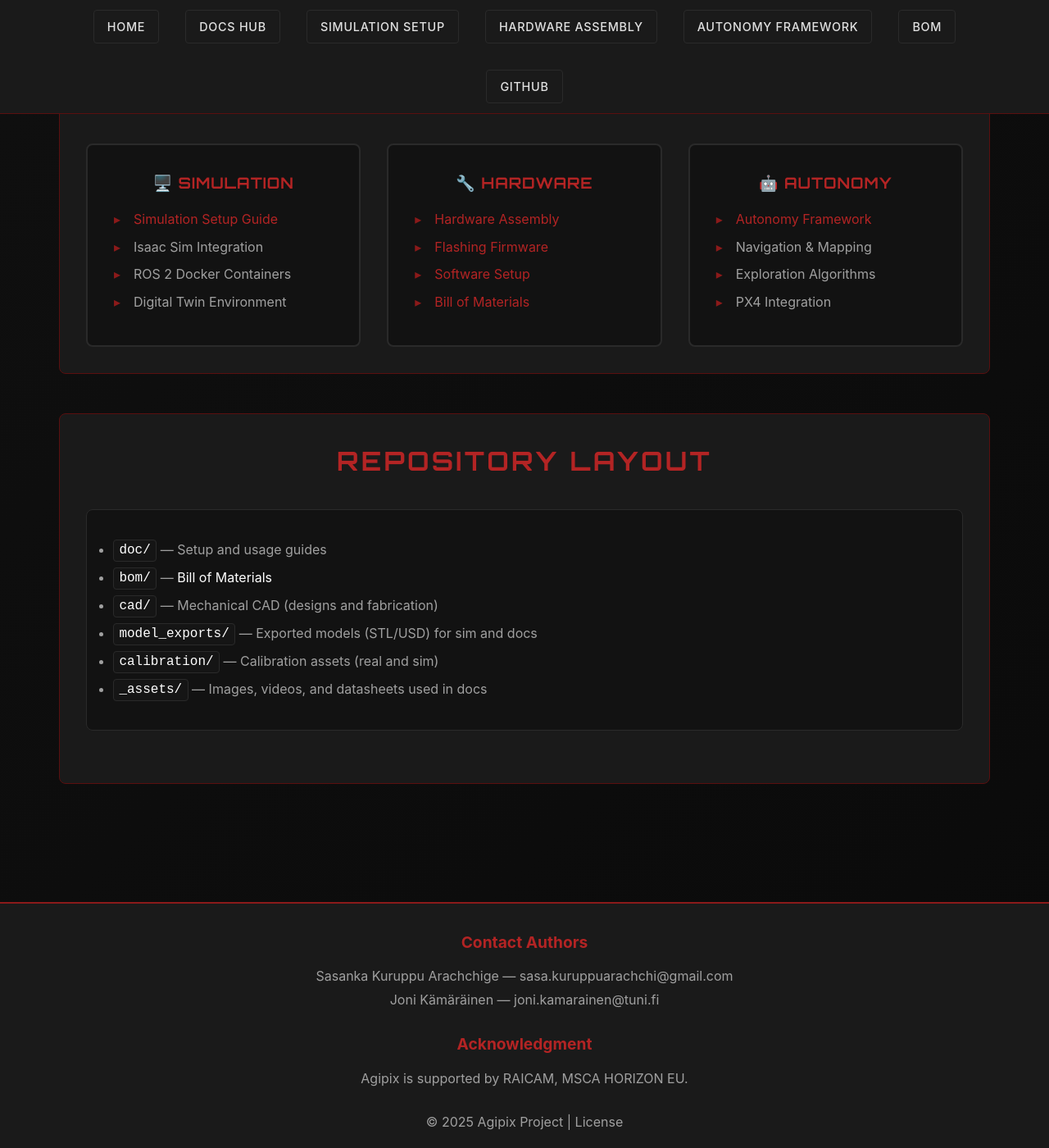
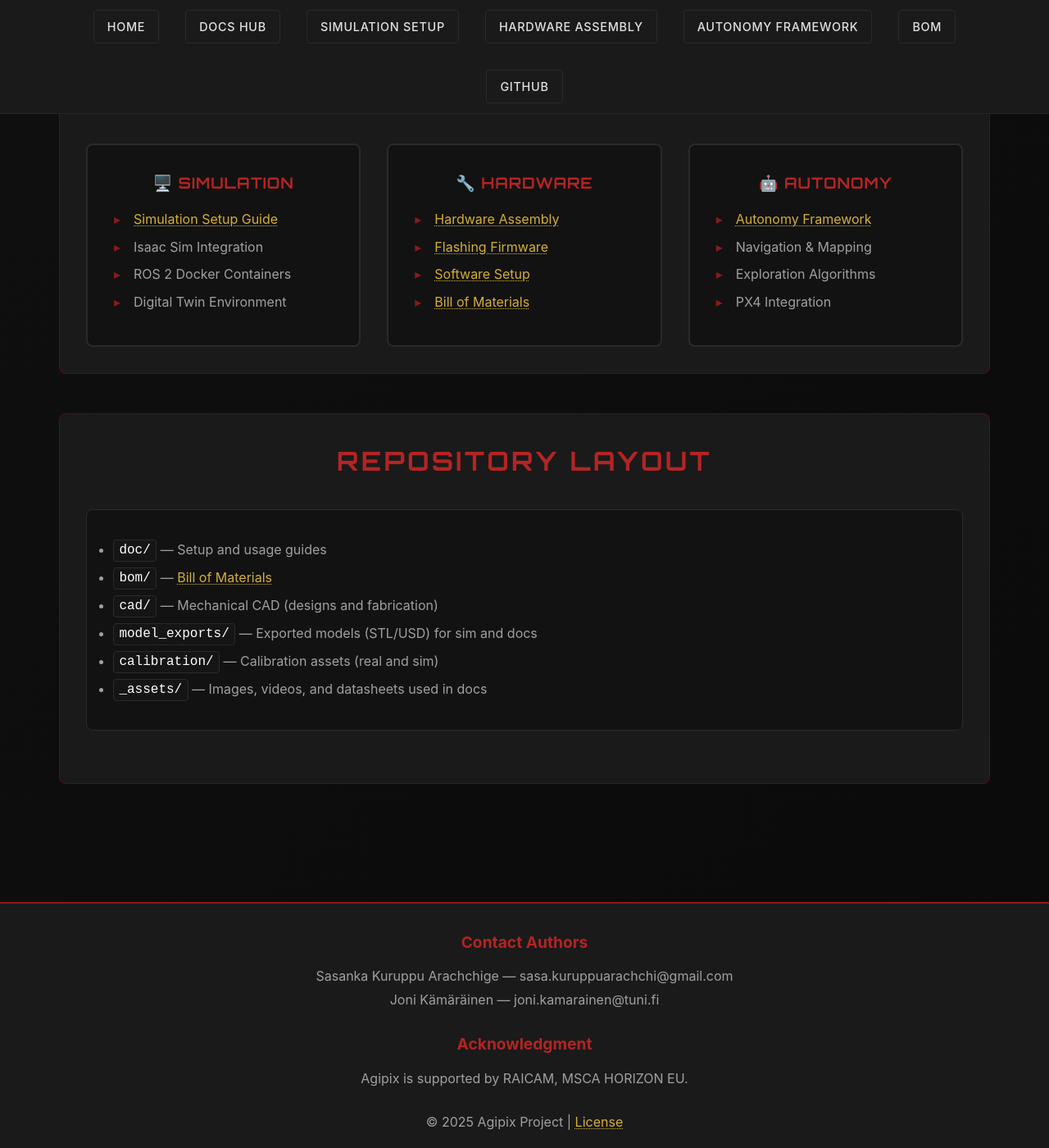
Before and after one commit to SasaKuruppuarachchi/agipix, a Jekyll site: the page built from index.html, in a window 1280 px wide and 1400 px high, scrolled down 2432 px. Shown: the whole window at 82% size. Built offline with Jekyll 4.4.1, drawn with Linux system fonts in a browser that asks for light colours.

Commit message:
Refactor link styles to use gold accents for improved visibility and accessibility

```diff
--- a/assets/css/style.scss
+++ b/assets/css/style.scss
@@ -11,6 +11,9 @@
   --accent-red: #8b1a1a;
   --accent-red-light: #b32424;
   --accent-red-dark: #5a0f0f;
+  /* Gold accent for inline links */
+  --accent-gold: #d4af37;
+  --accent-gold-light: #f0d879;
   --text-primary: #e0e0e0;
   --text-secondary: #a0a0a0;
   --text-muted: #606060;
@@ -94,14 +97,17 @@ html { scroll-padding-top: 72px; }
   --accent-red-dark: #ffffff8a;
 }
 
-.doc-content a {
-  color: var(--accent-red-light);
-  text-decoration: none;
+.doc-content a:not(.btn):not(.nav-link) {
+  color: var(--accent-gold);
+  text-decoration-line: underline;
+  text-decoration-style: dotted;
+  text-decoration-thickness: 1px;
+  text-underline-offset: 2px;
 }
 
-.doc-content a:hover {
-  color: #ffffffd2;
-  text-decoration: underline;
+.doc-content a:not(.btn):not(.nav-link):hover {
+  color: var(--accent-gold-light);
+  text-decoration-style: solid;
 }
 
 .doc-content h1,
@@ -362,14 +368,17 @@ html { scroll-padding-top: 72px; }
 }
 
 .quick-start-card a {
-  color: var(--accent-red-light);
-  text-decoration: none;
+  color: var(--accent-gold);
+  text-decoration-line: underline;
+  text-decoration-style: dotted;
+  text-decoration-thickness: 1px;
+  text-underline-offset: 2px;
   transition: color 0.3s ease;
 }
 
 .quick-start-card a:hover {
-  color: #fff;
-  text-decoration: underline;
+  color: var(--accent-gold-light);
+  text-decoration-style: solid;
 }
 
 /* Buttons */
@@ -438,7 +447,7 @@ html { scroll-padding-top: 72px; }
 }
 
 .footer-section a:hover {
-  color: var(--accent-red-light);
+  color: var(--accent-gold-light);
 }
 
 /* Code Blocks */
@@ -460,14 +469,19 @@ code {
   color: var(--accent-red-light);
 }
 
-/* Links */
-a {
-  color: var(--accent-red-light);
-  transition: color 0.3s ease;
+/* Links - inline (exclude buttons and nav) */
+a:not(.btn):not(.nav-link) {
+  color: var(--accent-gold);
+  text-decoration-line: underline;
+  text-decoration-style: dotted;
+  text-decoration-thickness: 1px;
+  text-underline-offset: 2px;
+  transition: color 0.2s ease;
 }
 
-a:hover {
-  color: #fff;
+a:not(.btn):not(.nav-link):hover {
+  color: var(--accent-gold-light);
+  text-decoration-style: solid;
 }
 
 /* Documentation Page Styles */
```
